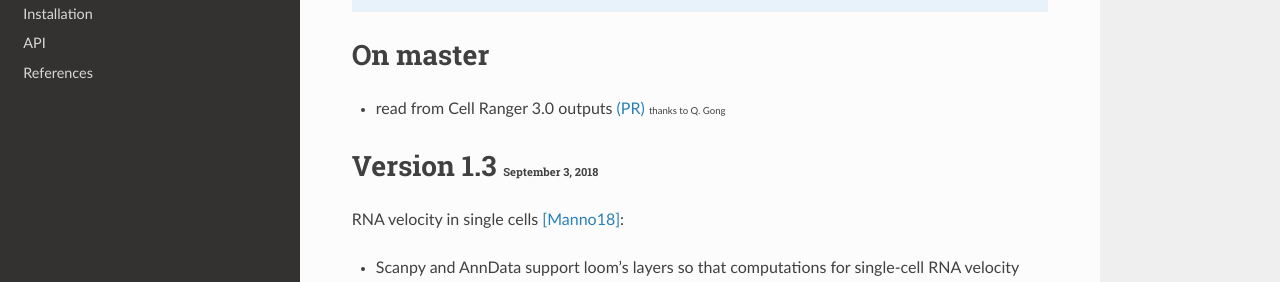
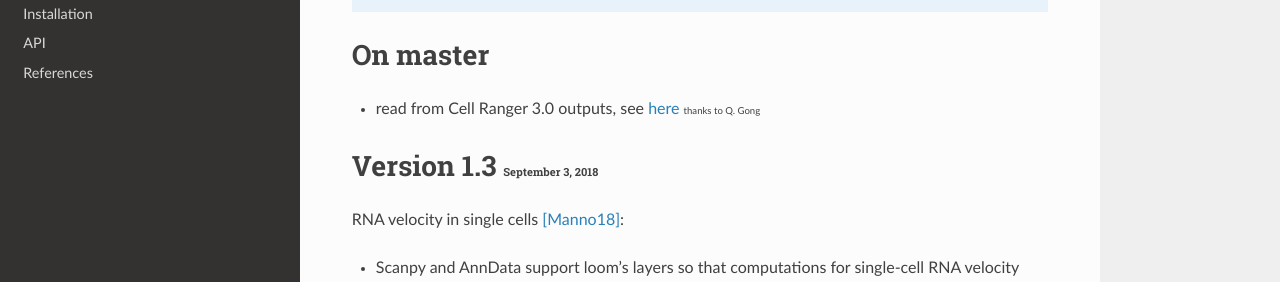
Before and after one commit to scverse/scanpy, a Sphinx documentation site: the page built from docs/release_notes.rst, in a window 1280 px wide and 900 px high. Shown: the part 165-447 px from the top of the window. Built offline with Sphinx 7.4.7 and the Read the Docs theme 2.0.0, drawn with Linux system fonts in a browser that asks for light colours; the version number could not be read and is left out.

Commit message:
updated release notes

```diff
--- a/docs/release_notes.rst
+++ b/docs/release_notes.rst
@@ -10,7 +10,7 @@
 On master
 ---------
 
-- read from Cell Ranger 3.0 outputs `(PR) <https://github.com/theislab/scanpy/pull/334>`__  :smaller:`thanks to Q. Gong`
+- read from Cell Ranger 3.0 outputs, see `here <https://github.com/theislab/scanpy/pull/334>`__  :smaller:`thanks to Q. Gong`
 
 
 Version 1.3 :small:`September 3, 2018`
```
